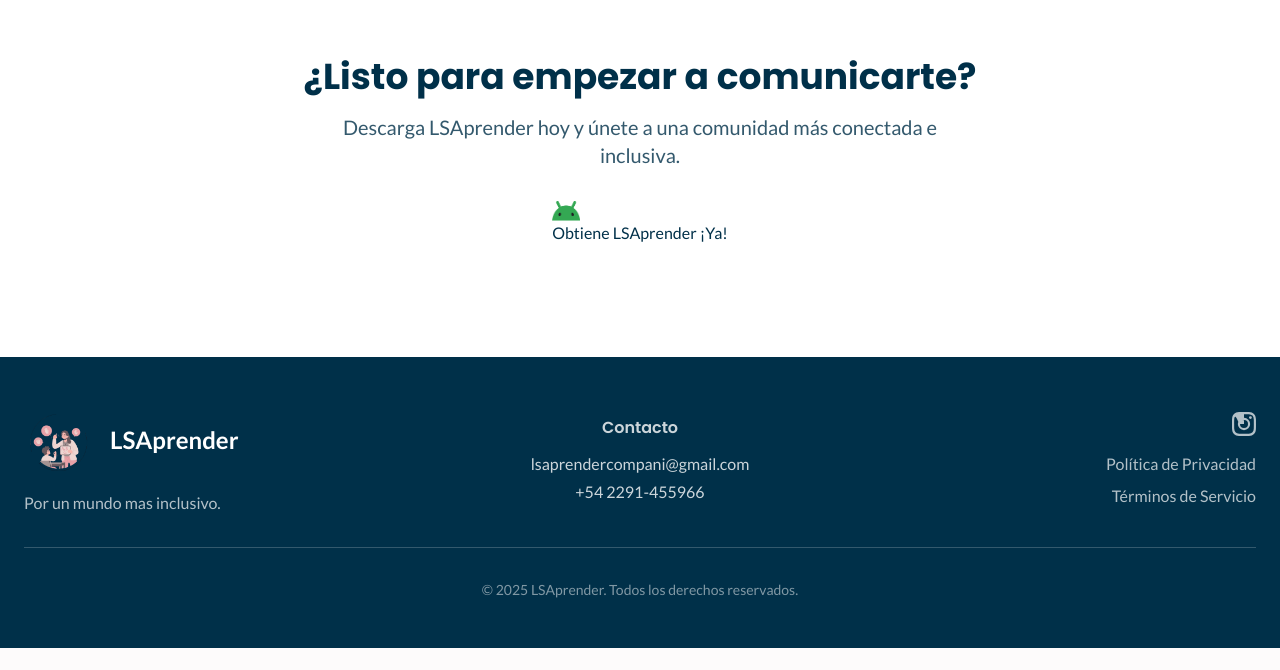
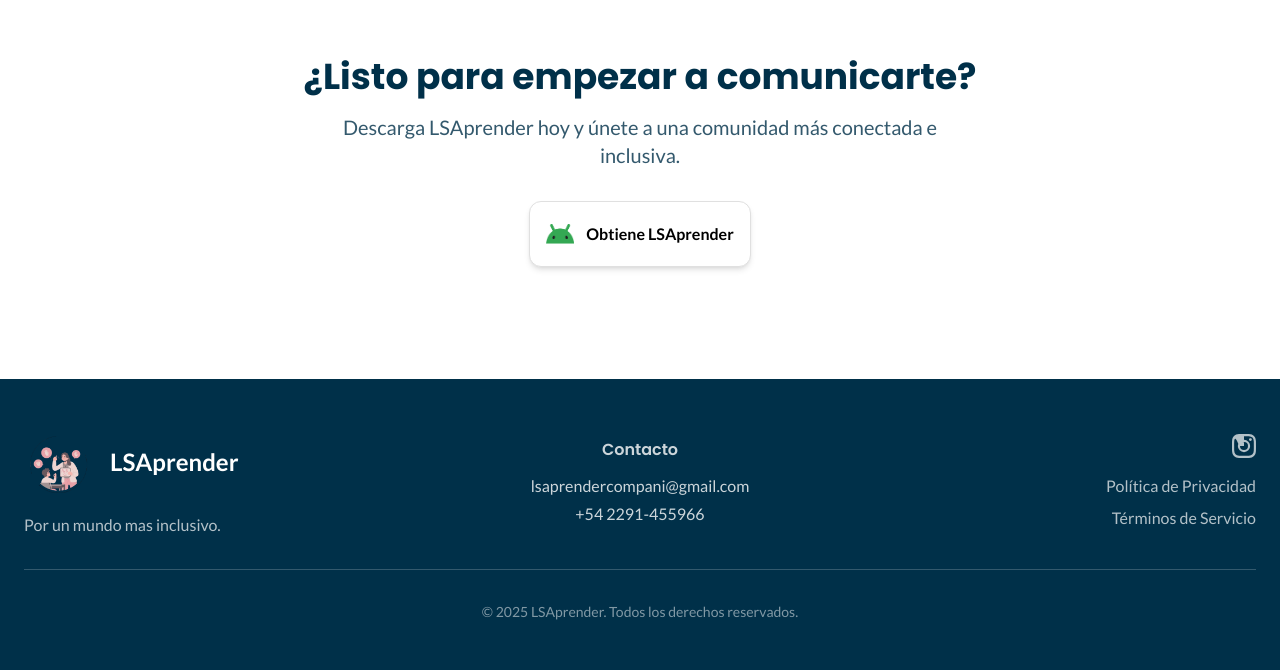
Before and after one commit to RenzoMe/LSAprender, a plain HTML site: page index.html in a window 1280 px wide. Shown: the part 4542-5212 px from the top of the page. Before the commit the page ends 5190 px from the top, so only its background shows below. Drawn offline with nearby package versions, Linux system fonts and the light colour scheme.

Commit message:
Arreglo de descarga
Correccion en el archivo de descarga

```diff
--- a/index.html
+++ b/index.html
@@ -297,10 +297,10 @@
                 <h2 class="text-3xl md:text-4xl font-bold">¿Listo para empezar a comunicarte?</h2>
                 <p class="mt-4 text-lg md:text-xl text-[#003049]/80 max-w-2xl mx-auto">Descarga LSAprender hoy y únete a una comunidad más conectada e inclusiva.</p>
                  <div class="mt-8 flex flex-col sm:flex-row justify-center gap-4">
-                    <a href="https://raw.githubusercontent.com/RenzoMe/LSAprender/master/APK/LSAprender.apk" download="LSAprender.apk" class="...">
-                        <img src="IMG/android.png" class="w-7 h-5">
-                        <span>Obtiene LSAprender ¡Ya!</span>
-                    </a>
+                   <a href="https://raw.githubusercontent.com/RenzoMe/LSAprender/master/APK/LSAprender.apk" download="LSAprender.apk" class="cta-button-google flex items-center justify-center gap-3 py-5 px-4 rounded-xl font-semibold shadow-md hover:scale-105 transition-transform transform">
+                      <img src="IMG/android.png" class="w-7 h-5">
+                      <span>Obtiene LSAprender</span>
+                </a>
                 </div>
             </div>
         </section>
```
